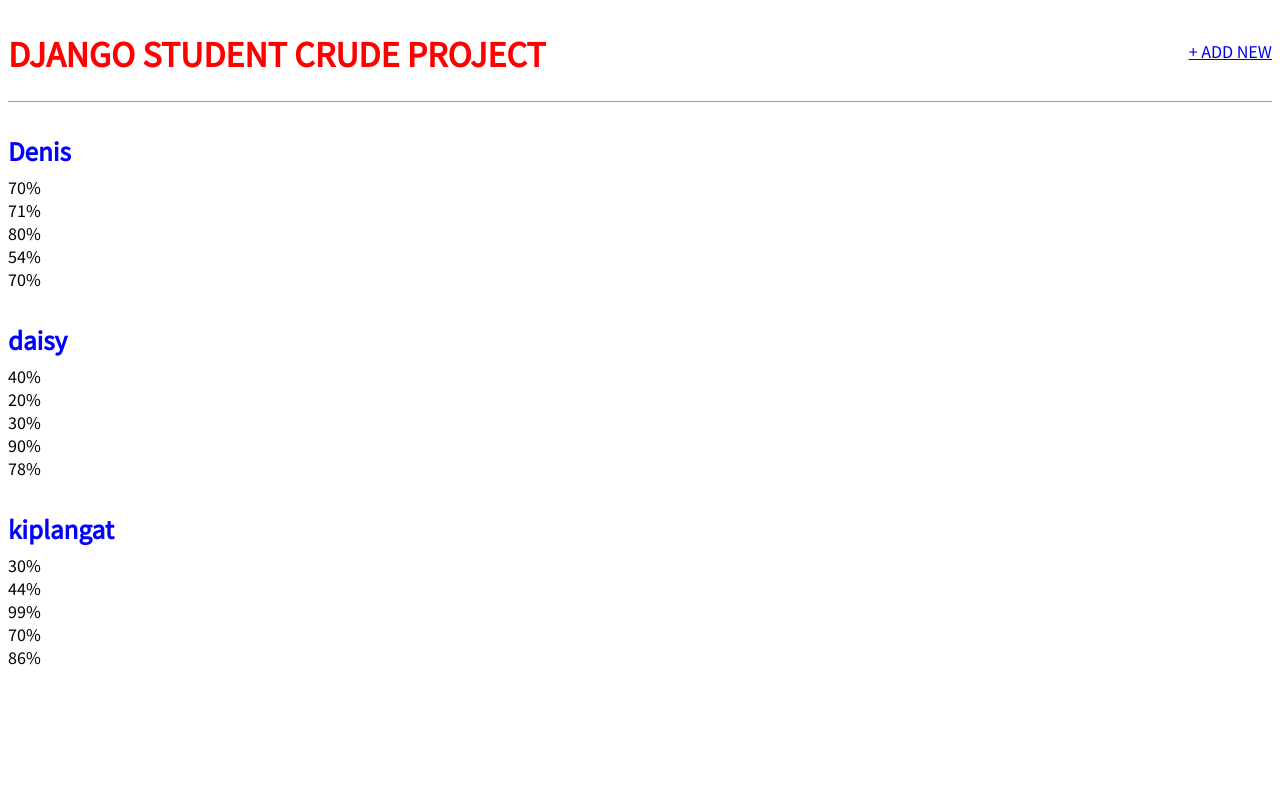
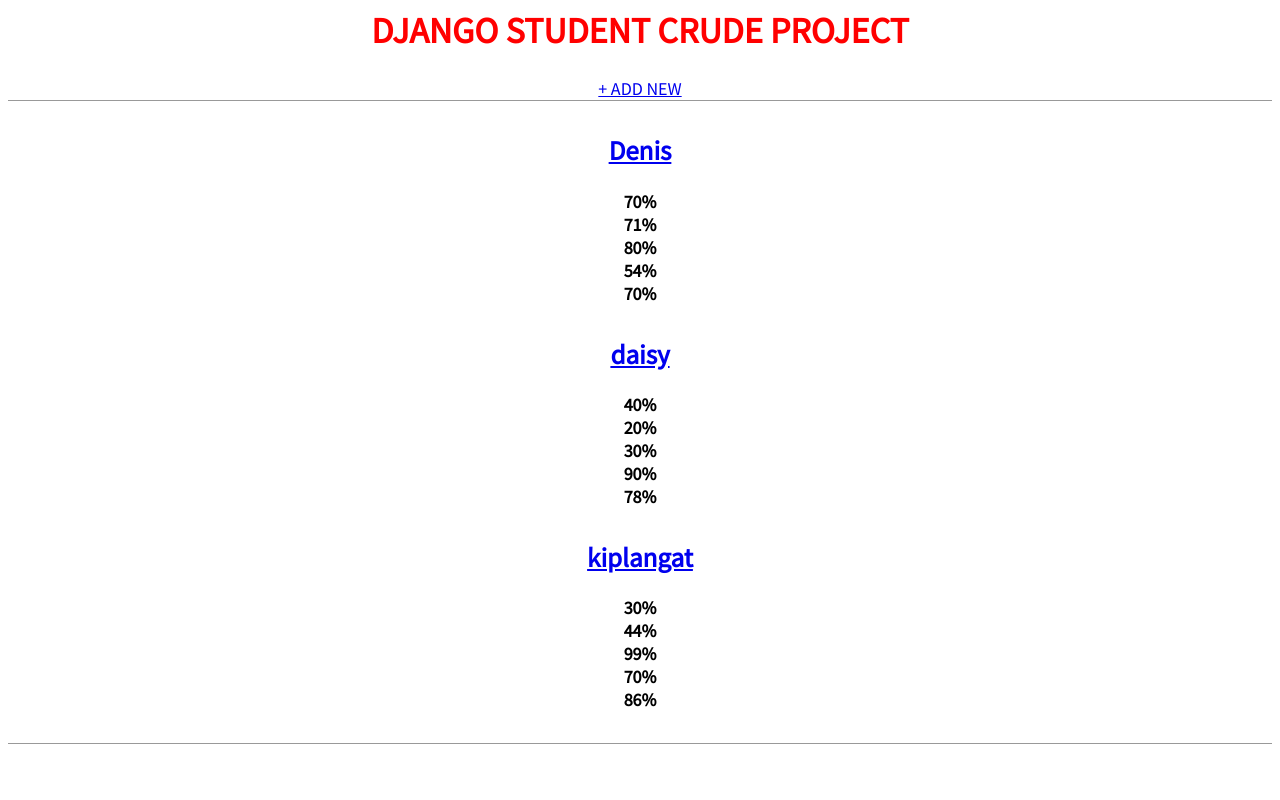
Before and after one commit to meshack34/CRUDE, a Django app: page / in a window 1280 px wide. Run offline with Django 4.2, Linux system fonts and the light colour scheme; data comes from the database, SQL or seed files in the repository; both versions use the stored data as it was after the commit.

Commit message:
update the UI

```diff
--- a/static/css/base.css
+++ b/static/css/base.css
@@ -1,38 +1,33 @@
 body {
+    text-align: center;
     font-family: 'Source Sans Pro', sans-serif;
     font-size: 18px;
     }
+
     header {
     border-bottom: 1px solid #999;
     margin-bottom: 2rem;
-    display: flex;
+    text-align: center;
     }
     header h1 a {
     color: red;
     text-decoration: none;
 }
-.nav-left {
-margin-right: auto;
+.enculf{
+    text-align: center;
+    border-bottom: 1px solid #999;
+    border-left-color: 1px solid rebeccapurple;
+
 }
-.nav-right {
-display: flex;
-padding-top: 2rem;
+header h2 {
+color: red;
+text-decoration: none;
 }
 .post-entry {
 margin-bottom: 2rem;
-}
-.post-entry h2 {
-margin: 0.5rem 0;
-}
-.post-entry h2 a,
-.post-entry h2 a:visited {
-color: blue;
-text-decoration: none;
+text-align: center;
 }
 .post-entry p {
 margin: 0;
-font-weight: 400;
+font-weight: 800;
 }
-.post-entry h2 a:hover {
-color: red;
-}
--- a/templates/base.html
+++ b/templates/base.html
@@ -9,7 +9,7 @@
     />
     <link href="{% static 'css/base.css' %}" rel="stylesheet" />
   </head>
-  <body>
+  <body><div class="enculf">
     <div>
       <header>
         <div class="nav-left">
@@ -21,5 +21,5 @@
       </header>
       {% block content %} {% endblock content %}
     </div>
-  </body>
+  </body></div>
 </html>
--- a/templates/home.html
+++ b/templates/home.html
@@ -1,6 +1,8 @@
 <!-- templates/home.html -->
 
 {% extends 'base.html' %} {% block content %} {% for post in object_list %}
+
+
 <div class="post-entry">
   <h2><a href="{% url 'post_detail' post.pk %}">{{ post.name }}</a></h2>
   <p>{{ post.maths }}</p>
@@ -9,4 +11,5 @@
   <p>{{ post.cre }}</p>
   <p>{{ post.science }}</p>
 </div>
+
 {% endfor %} {% endblock content %}
```
Also changed, not shown: db.sqlite3.
